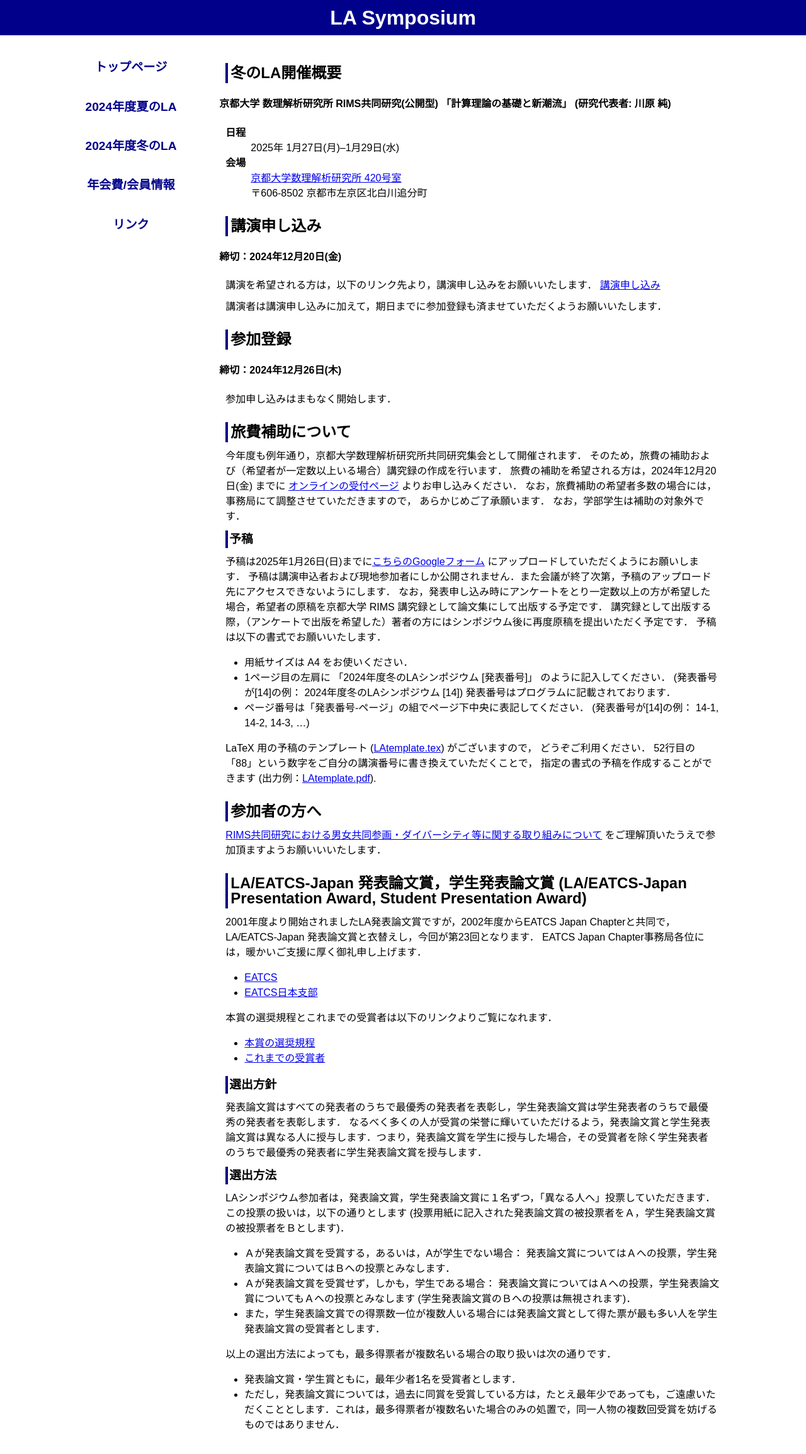
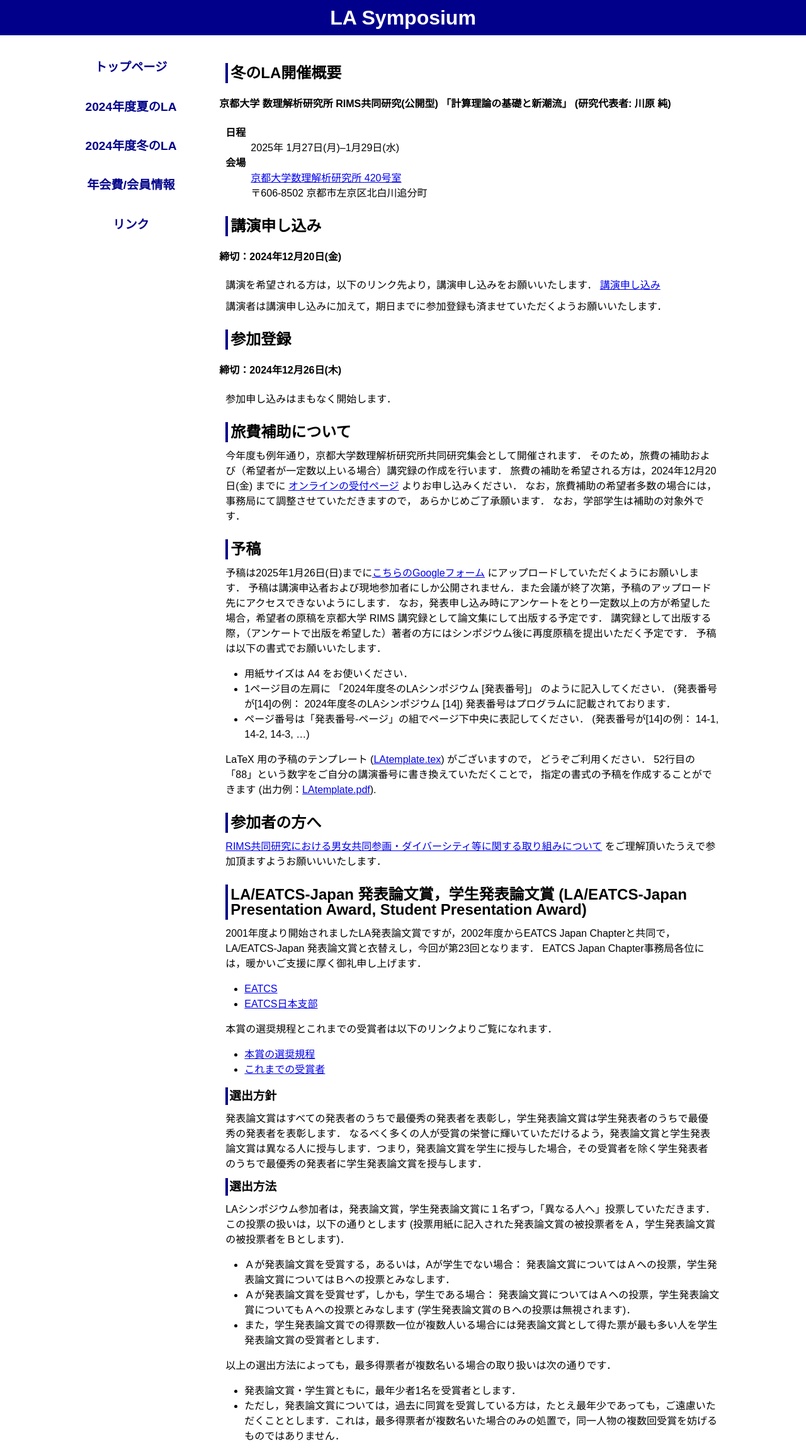
Before and after one commit to ytamura12/la-symposium_test.github.io, a Jekyll site: the page built from 2024/winter.md, in a window 1280 px wide. Shown: the whole page at 63% size. Built offline with Jekyll 4.4.1, drawn with Linux system fonts in a browser that asks for light colours.

```diff
--- a/2024/winter.md
+++ b/2024/winter.md
@@ -61,7 +61,8 @@ title: LA Symposium 2024, 冬のLA
 
 
 
-### 予稿
+予稿
+--------
 予稿は2025年1月26日(日)までに[こちらのGoogleフォーム](https://forms.gle/PusJFGfuLLAUEjNV7){:target="_blank"} にアップロードしていただくようにお願いします．
 予稿は講演申込者および現地参加者にしか公開されません．また会議が終了次第，予稿のアップロード先にアクセスできないようにします．
 なお，発表申し込み時にアンケートをとり一定数以上の方が希望した場合，希望者の原稿を京都大学 RIMS 講究録として論文集にして出版する予定です．
```
